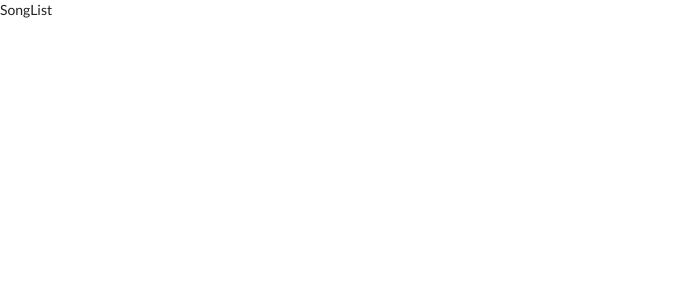
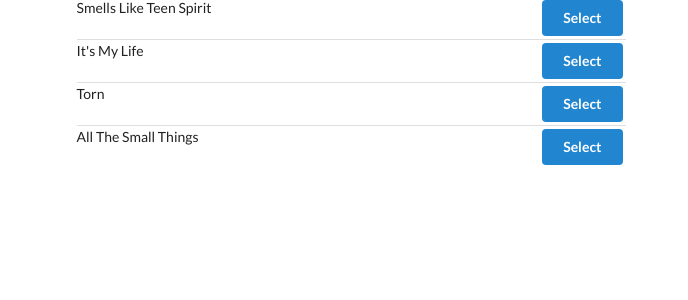
Before and after one commit to asinggih/Learn-React, a React (Create React App) app in the folder songs/: page / in a window 1280 px wide. Shown: the top 300 px of the page, without its empty margins (0-688 px from the left). Built offline with nearby package versions, Linux system fonts and the light colour scheme.

Commit message:
Made the song list prettier

```diff
--- a/songs/src/components/App.js
+++ b/songs/src/components/App.js
@@ -6,8 +6,12 @@ import SongList from "./SongList";
 */
 const App = () => {
 	return (
-		<div>
-			<SongList />
+		<div className="ui container grid">
+			<div className="ui row">
+				<div className="ui column eight wide">
+					<SongList />
+				</div>
+			</div>
 		</div>
 	);
 };
--- a/songs/src/components/SongList.jsx
+++ b/songs/src/components/SongList.jsx
@@ -2,9 +2,28 @@ import React, { Component } from "react";
 import { connect } from "react-redux";
 
 class SongList extends Component {
+	renderSongList() {
+		const { songs } = this.props;
+		/*
+        We have 2 returns statements here:
+            - inner return statement is to return to jsx item of each songs
+            - outer return statement is to return the list itself
+        */
+		return songs.map(song => {
+			return (
+				<div className="item" key={songs.indexOf(song)}>
+					<div className="right floated content">
+						<button className="ui button primary">Select</button>
+					</div>
+
+					<div className="content">{song.title}</div>
+				</div>
+			);
+		});
+	}
+
 	render() {
-		console.log(this.props);
-		return <div>SongList</div>;
+		return <div className="ui divided list">{this.renderSongList()}</div>;
 	}
 }
 
```
